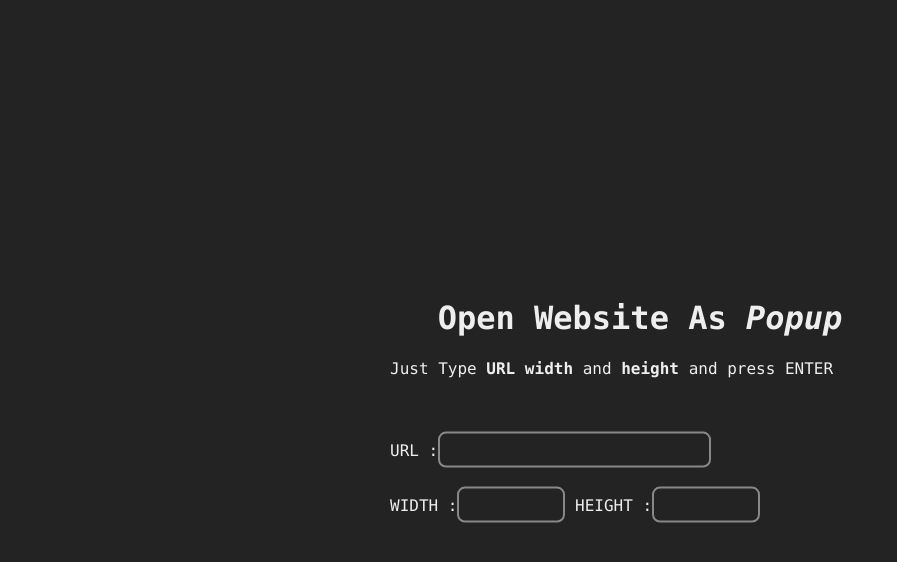
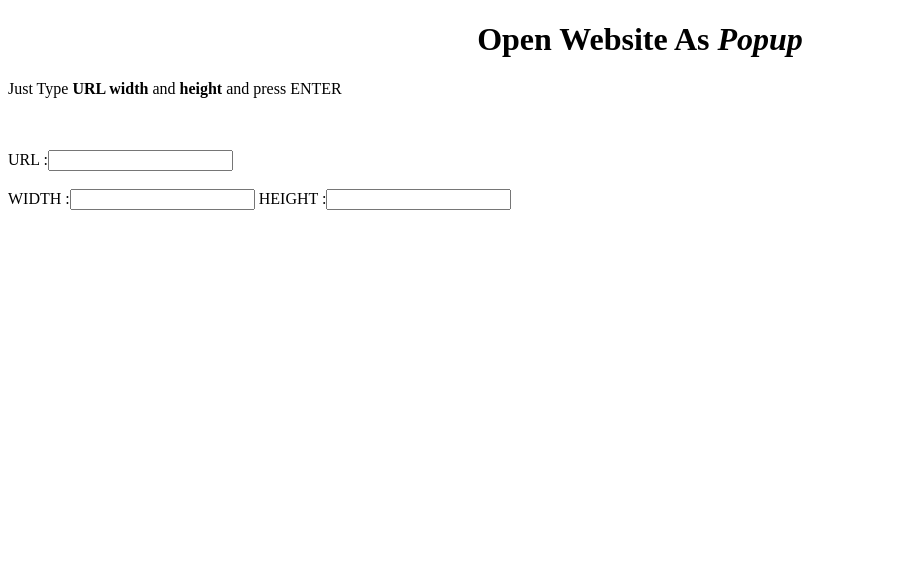
Before and after one commit to Silica163/Silica163.github.io, a plain HTML site: page openpopup/index.html in a window 1280 px wide. Shown: the whole page, without its empty margins (0-897 px from the left). Drawn offline with Linux system fonts and the light colour scheme.

Commit message:
move style.css and index.html to index.html.old

```diff
--- a/assets/style.css
+++ /dev/null
@@ -1,35 +0,0 @@
-:root{
-  --bg:#232323;
-  --fg:#eee;
-}
-::selection{
-  background-color: var(--fg);
-  color: var(--bg);
-}
-html{
-  background-color:var(--bg);
-  color:var(--fg);
-  margin:auto;
-  font-family: consolas;
-}
-.center{
-  position:absolute;
-  top:50%;
-  left:50%;
-  transform:translate(-50%,-50%);
-  min-width:500px;
-  max-width:1000px;
-}
-input.inp{
-  border: 2px solid #888;
-  border-radius: 8px;
-  margin:auto;
-  background-color:var(--bg);
-  color:var(--fg);
-  height:30px;
-  font-size: 20px;
-}
-input.num{
-  width:100px;
-  text-align: right;
-}
```
Also changed, not shown: index.html (+7 -11 lines), 1 other file.
